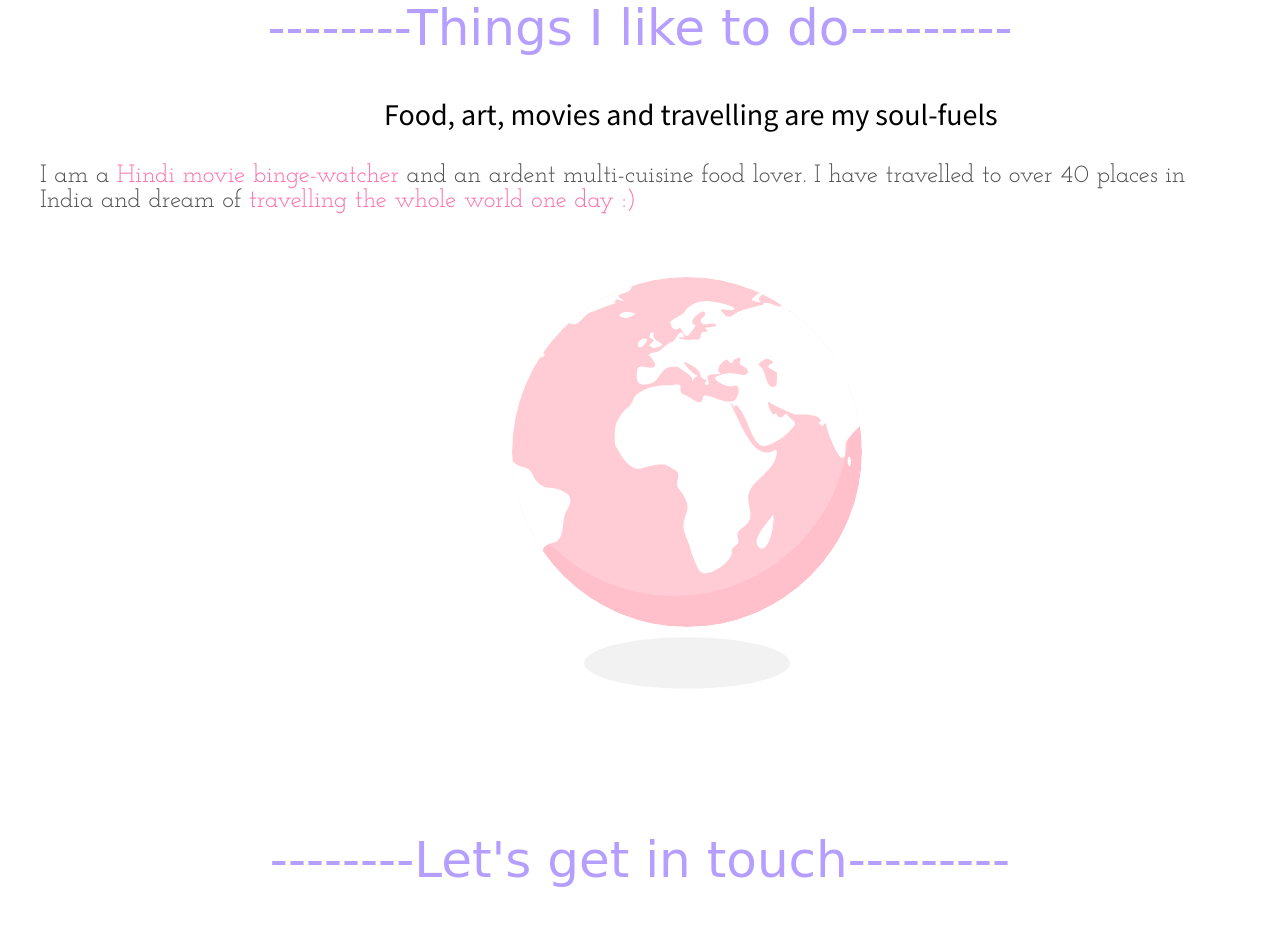
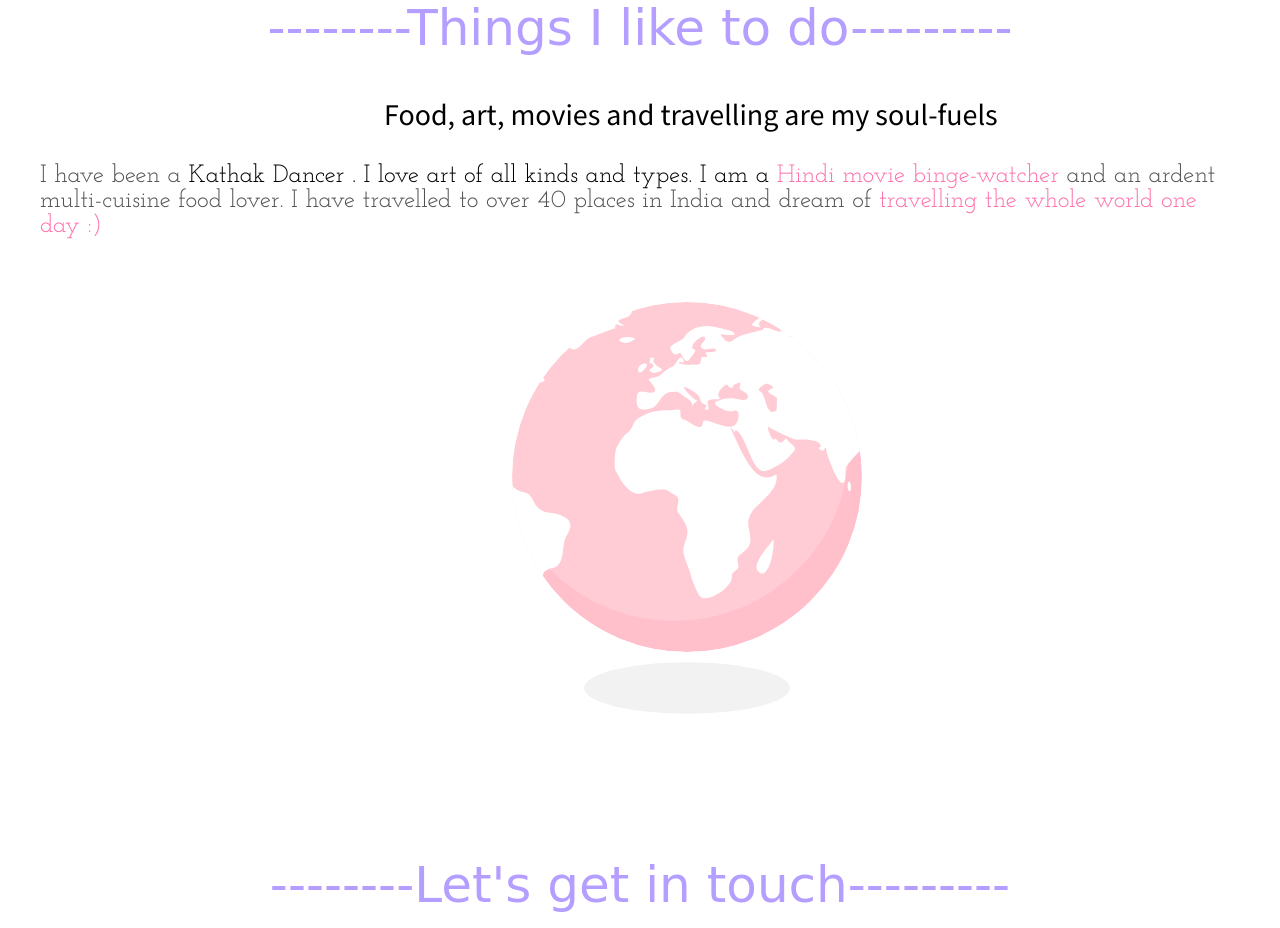
Before and after one commit to viktidesai/viktidesai.github.io, a website: page index.html in a window 1280 px wide. Shown: the part 7010-7938 px from the top of the page. Drawn offline with nearby package versions, Linux system fonts and the light colour scheme; files that its build step writes are made by us from their sources; a web font is replaced by a local one.

Commit message:
Include skills

```diff
--- a/index.html
+++ b/index.html
@@ -551,7 +551,7 @@ I would love to enhance this project further and I am open to suggestions and id
 <div class="skills" style=" "> --------Things I like to do--------- </div>
 <br><br><br>
 <div class="animated zoomIn finite"><font id="hobbies"  style="  font-family: 'Mada', sans-serif; font-size: 30px; align-items: center; margin-left: 30%; " >Food, art, movies and travelling are my soul-fuels</font></div><br> <br>
-<p style="padding-left: 40px;padding-right: 40px; font-family: 'Josefin Slab', serif; font-size: 25px;"> I am a <a href="http://www.imdb.com/list/ls051594496/" class="link"> Hindi movie binge-watcher </a> and an ardent multi-cuisine  food lover. I have travelled to over 40 places in India and dream of  <a class="link" href="http://www.boredpanda.com/amazing-places-to-see-before-you-die-2/"> travelling the whole world one day :)</a> </p>
+<p style="padding-left: 40px;padding-right: 40px; font-family: 'Josefin Slab', serif; font-size: 25px;">I have been a <span> <a href="https://en.wikipedia.org/wiki/Kathak"> Kathak Dancer </span>. I love art of all kinds and types.   I am a <a href="http://www.imdb.com/list/ls051594496/" class="link"> Hindi movie binge-watcher </a> and an ardent multi-cuisine  food lover. I have travelled to over 40 places in India and dream of  <a class="link" href="http://www.boredpanda.com/amazing-places-to-see-before-you-die-2/"> travelling the whole world one day :)</a> </p>
 <div style="height: 350px; width: 350px; text-align: center; margin-left: 40%; margin-top: 5%;">
 <figure>
   <svg version="1.1" xmlns="http://www.w3.org/2000/svg" xmlns:xlink="http://www.w3.org/1999/xlink"
```
